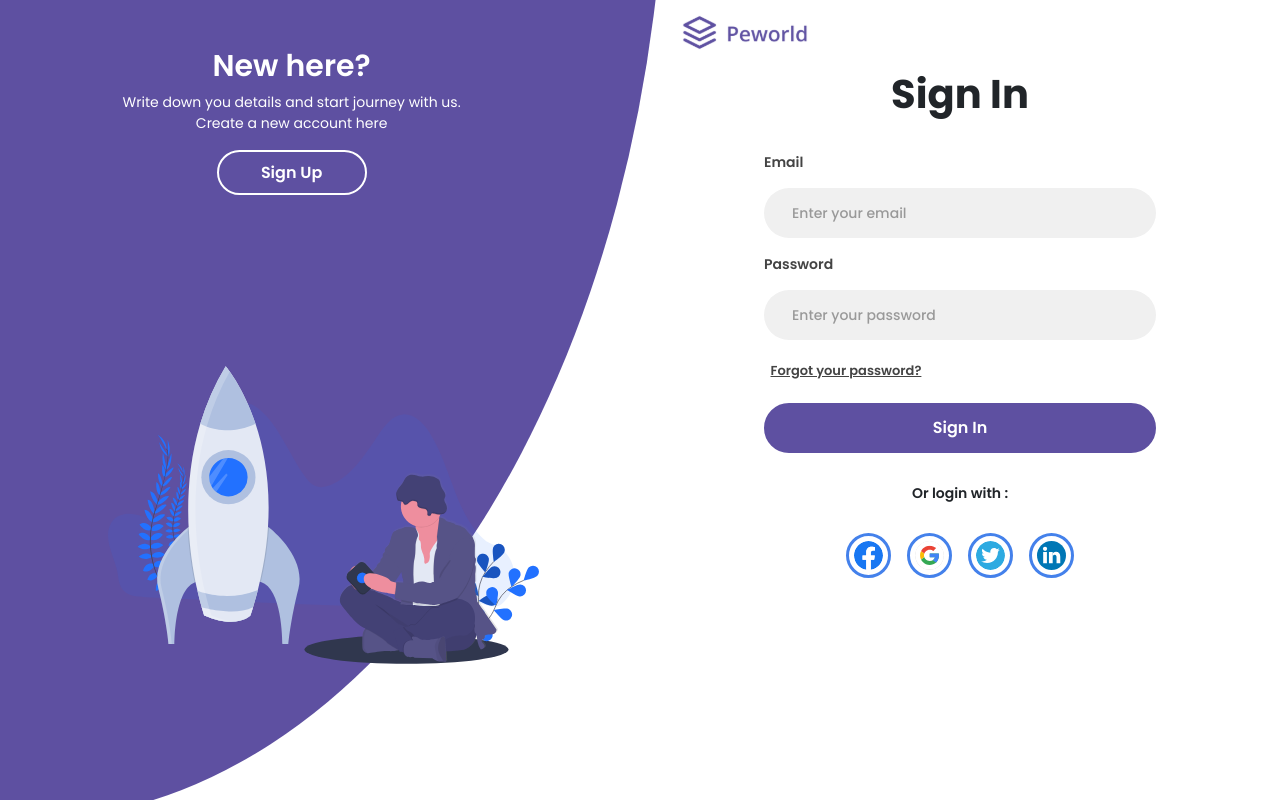
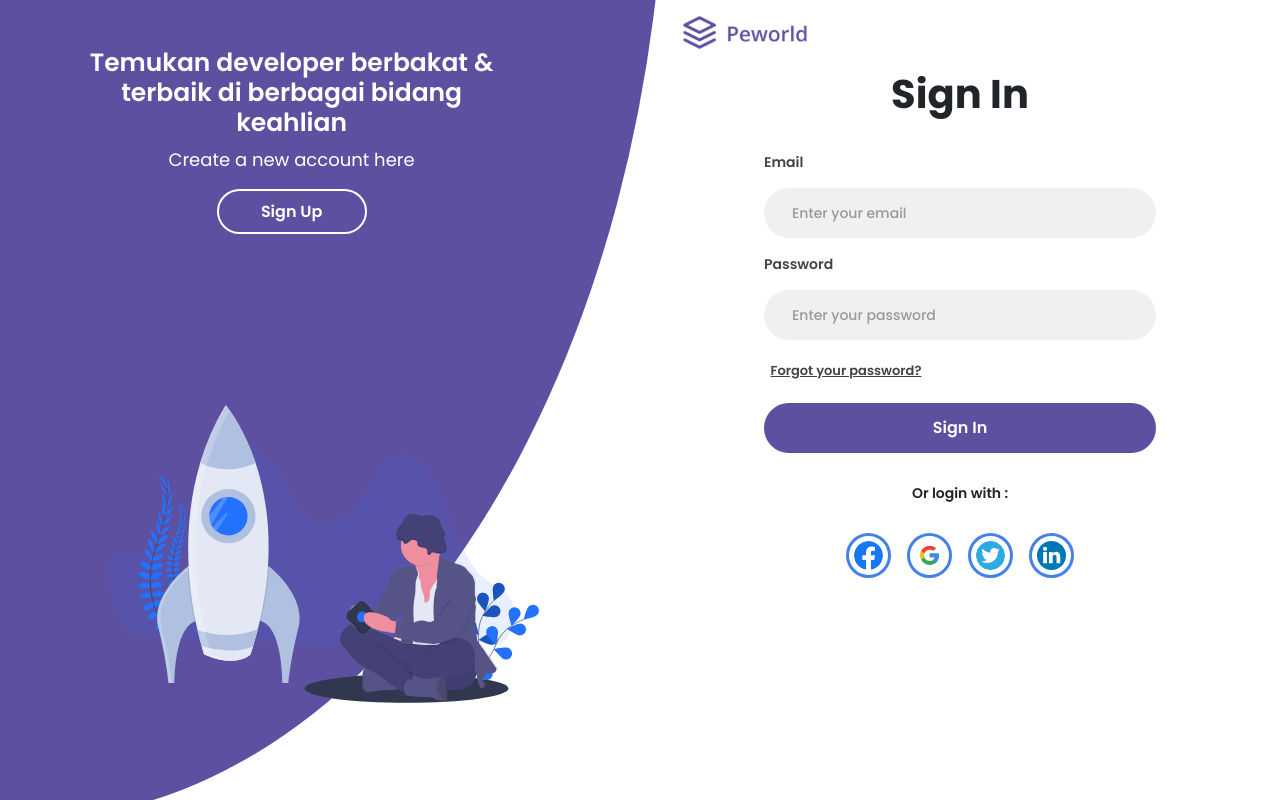
Before and after one commit to zainulmbrk/peworld-fe, a Next.js app: page / in a window 1280 px wide. Built offline with nearby package versions, Linux system fonts and the light colour scheme.

Commit message:
feat: add text title

```diff
--- a/src/layouts/signin/Signin.module.scss
+++ b/src/layouts/signin/Signin.module.scss
@@ -17,13 +17,14 @@
       margin-left: 4em;
 
       h2 {
+        text-align: center;
         font-weight: 600;
-        font-size: 30px;
+        font-size: 25px;
         color: #fff;
       }
       p {
         text-align: center;
-        font-size: 14px;
+        font-size: 18px;
         color: #fff;
       }
       button {
@@ -83,7 +84,7 @@
         outline: none;
         font-weight: 600;
         background: none;
-        transition: .3s ease-in-out;
+        transition: 0.3s ease-in-out;
         display: none;
 
         &:hover {
--- a/src/layouts/signin/index.js
+++ b/src/layouts/signin/index.js
@@ -8,10 +8,8 @@ const SigninLayout = () => {
       <div className={`${styles.signinLayout} row`}>
         <div className={`${styles.left} col-md-6`}>
           <div className={styles.title}>
-            <h2>New here?</h2>
+            <h2>Temukan developer berbakat & terbaik di berbagai bidang keahlian</h2>
             <p>
-              Write down you details and start journey with us.
-              <br />
               Create a new account here
             </p>
             <Link href="/signup">
```
Lines whose indentation alone changed are shown as unchanged.
